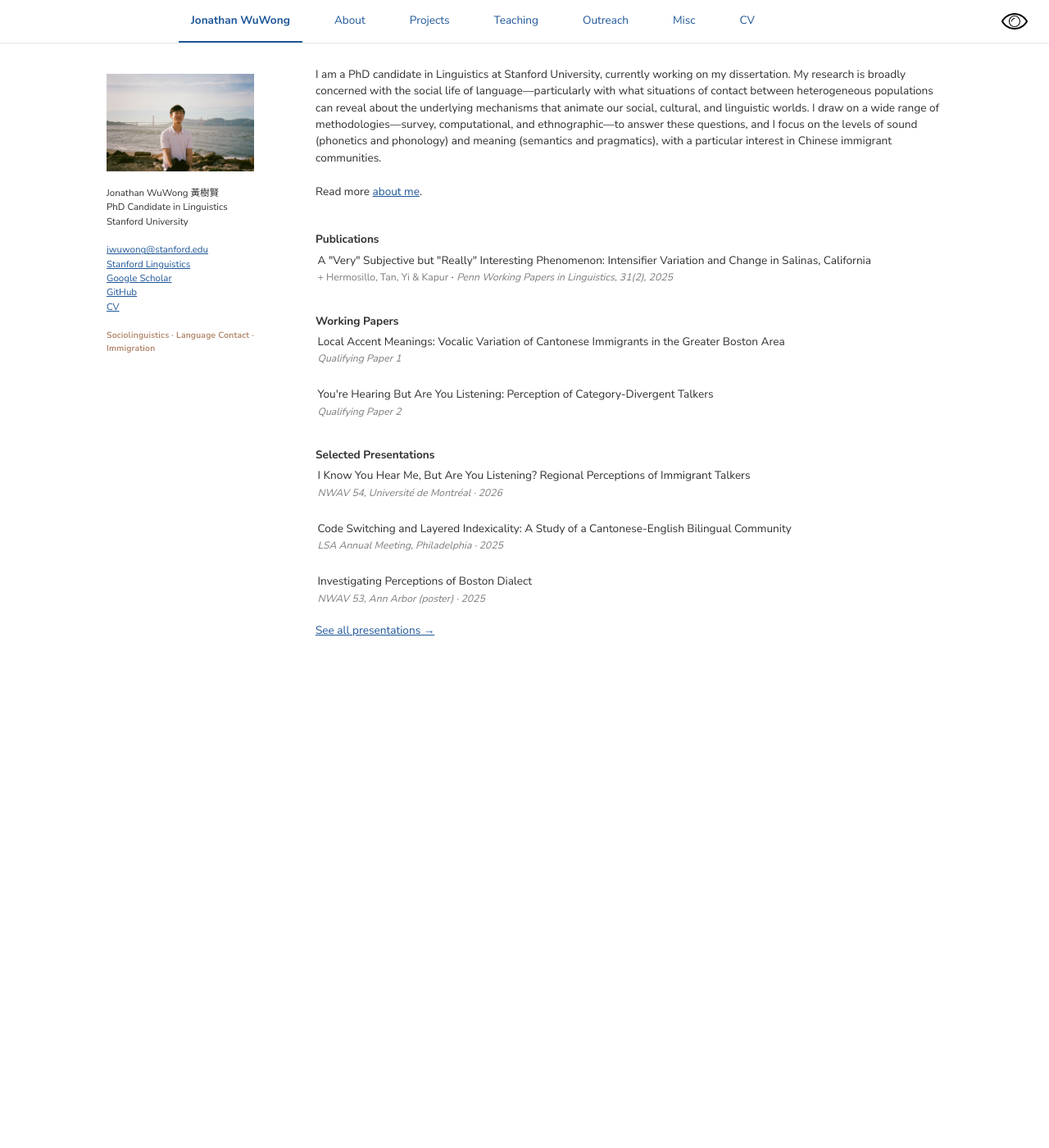
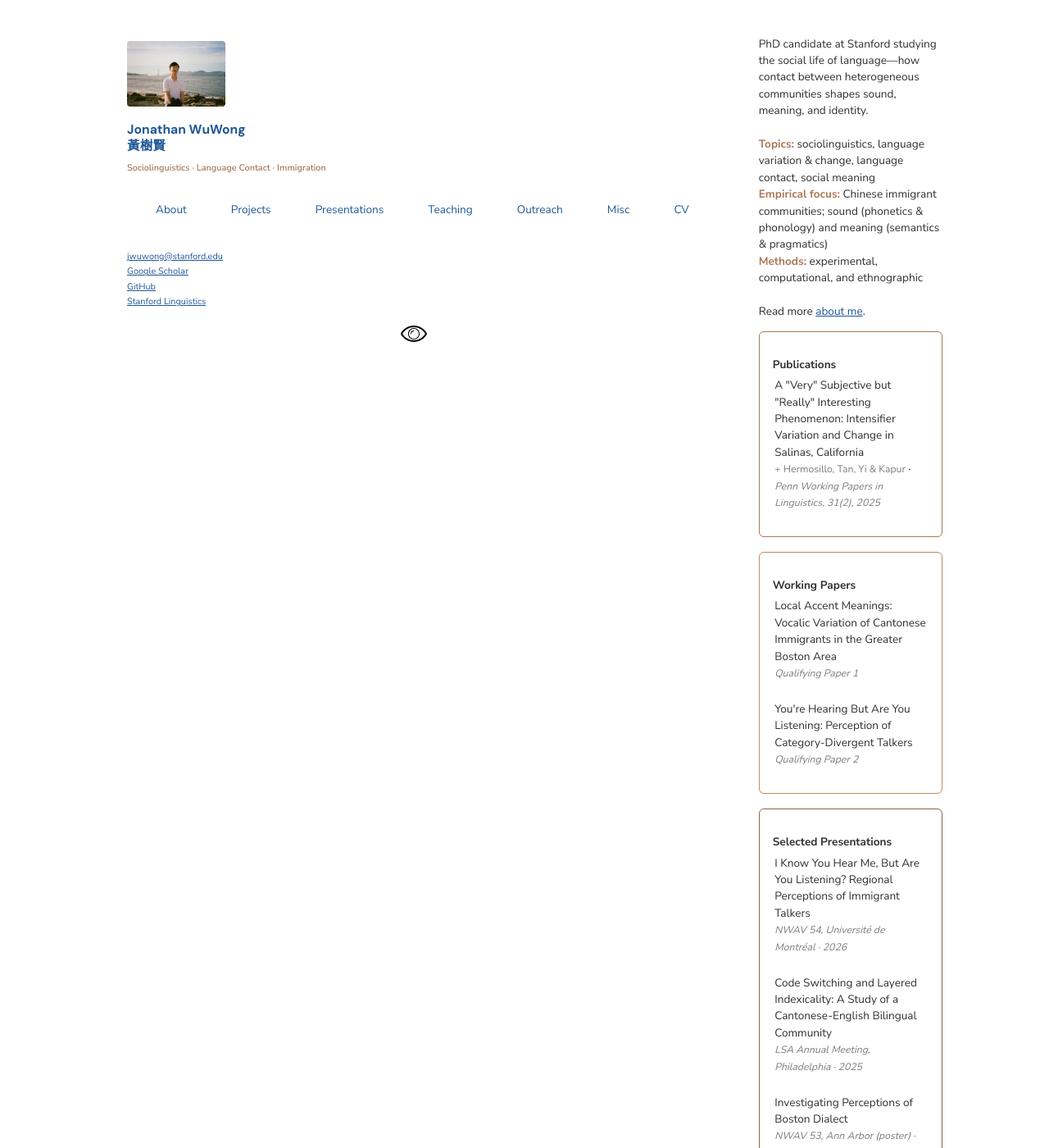
Before and after one commit to jwuwong/jwuwong.github.io, a Jekyll site: the page built from index.html, in a window 1280 px wide and 1400 px high. Shown: the whole window at 82% size. Built offline with Jekyll 4.4.1, drawn with Linux system fonts in a browser that asks for light colours; some web fonts are replaced.

Commit message:
Switch to L-shaped layout with persistent left rail

```diff
--- /dev/null
+++ b/_includes/sidebar.html
@@ -0,0 +1,42 @@
+<aside class="left-rail">
+  <div class="rail-inner">
+
+    <a href="{{ site.url }}"><img src="{{ site.url }}/images/jwuwong_headshot.jpg" class="rail-photo" alt="Jonathan WuWong"></a>
+
+    <div class="rail-name">
+      <a href="{{ site.url }}">Jonathan WuWong<br>黃樹賢</a>
+    </div>
+
+    <div class="rail-keywords">
+      Sociolinguistics &middot; Language Contact &middot; Immigration
+    </div>
+
+    <nav class="rail-nav">
+      <ul>
+        <li><a href="{{ site.url }}/about/" {% if page.url contains "/about" %}class="active"{% endif %}>About</a></li>
+        <li><a href="{{ site.url }}/projects/" {% if page.url contains "/projects" %}class="active"{% endif %}>Projects</a></li>
+        <li><a href="{{ site.url }}/presentations/" {% if page.url contains "/presentations" %}class="active"{% endif %}>Presentations</a></li>
+        <li><a href="{{ site.url }}/teaching/" {% if page.url contains "/teaching" %}class="active"{% endif %}>Teaching</a></li>
+        <li><a href="{{ site.url }}/outreach/" {% if page.url contains "/outreach" %}class="active"{% endif %}>Outreach</a></li>
+        <li><a href="{{ site.url }}/misc/" {% if page.url contains "/misc" %}class="active"{% endif %}>Misc</a></li>
+        <li><a href="{{ site.url }}/pdfs/cv_wuwong.pdf">CV</a></li>
+      </ul>
+    </nav>
+
+    <div class="rail-contact">
+      <script>
+      const e = "jwuwong" + "@" + "stanford.edu";
+      document.write(`<a href="mailto:${e}">${e}</a>`);
+      </script> <br>
+      <a href="https://scholar.google.com/citations?user=8Es-1_YAAAAJ" target="_blank" rel="noopener">Google Scholar</a> <br>
+      <a href="https://github.com/jwuwong" target="_blank" rel="noopener">GitHub</a> <br>
+      <a href="https://linguistics.stanford.edu/people/graduate-students" target="_blank" rel="noopener">Stanford Linguistics</a>
+    </div>
+
+    <button id="theme-toggle-desktop" class="theme-toggle" aria-label="Toggle dark mode">
+      <img src="{{ site.baseurl }}/images/moon-icon.svg" class="icon-moon" alt="Dark mode icon">
+      <img src="{{ site.baseurl }}/images/sun-icon.svg" class="icon-sun" alt="Light mode icon">
+    </button>
+
+  </div>
+</aside>
--- a/_layouts/default.html
+++ b/_layouts/default.html
@@ -3,18 +3,25 @@
 {% include head.html %}
 
 <body>
-	<div class="desktoponly">
-	{% unless page.exclude %}{% include header.html %}{% endunless %}
-	</div>
+  <!-- Mobile top bar (hamburger) -->
   <div class="mobileonly">
     {% unless page.exclude %}{% include header_mobile.html %}{% endunless %}
   </div>
+
+  <div class="site-wrap">
+    <!-- Persistent left rail -->
+    <div class="desktoponly">
+      {% unless page.exclude %}{% include sidebar.html %}{% endunless %}
+    </div>
+
+    <!-- Main content -->
     <main>
       <article>
         {{ content }}
       </article>
       {% include footer.html %}
     </main>
+  </div>
 </body>
 
 </html>
--- a/_sass/_layout.scss
+++ b/_sass/_layout.scss
@@ -754,3 +754,128 @@ html.dark-mode .topnav-links a.active {
     height: auto;
   }
 }
+
+
+
+/* ============================================
+   L-SHAPED LAYOUT (left rail + main content)
+   ============================================ */
+
+.site-wrap {
+  display: flex;
+  align-items: flex-start;
+  max-width: $content-width;
+  margin: 0 auto;
+}
+
+/* Left rail */
+.left-rail {
+  position: sticky;
+  top: 0;
+  flex: 0 0 230px;
+  height: 100vh;
+  overflow-y: auto;
+  padding: 30px 20px;
+  box-sizing: border-box;
+
+  /* override the old fixed full-width aside */
+  width: auto;
+  border-bottom: none;
+  box-shadow: none;
+  background: $background-color;
+}
+
+.rail-inner {
+  display: flex;
+  flex-direction: column;
+}
+
+.rail-photo {
+  max-width: 120px;
+  width: 100%;
+  height: auto;
+  border-radius: 4px;
+  margin-bottom: 12px;
+}
+
+.rail-name {
+  font-family: $heading-font;
+  font-size: 1.15em;
+  font-weight: 700;
+  line-height: 1.3;
+  margin-bottom: 8px;
+}
+.rail-name a,
+.rail-name a:visited {
+  color: $main;
+  text-decoration: none;
+}
+
+.rail-keywords {
+  color: $link-hover-color;
+  font-size: 0.8em;
+  font-weight: 600;
+  line-height: 1.5;
+  margin-bottom: 18px;
+}
+html.dark-mode .rail-keywords { color: #C89B79; }
+
+/* Vertical nav */
+.rail-nav ul {
+  list-style: none;
+  margin: 0 0 18px 0;
+  padding: 0;
+}
+.rail-nav li {
+  margin-bottom: 6px;
+}
+.rail-nav a,
+.rail-nav a:visited {
+  text-decoration: none;
+  color: $link-color;
+  font-size: 1em;
+}
+.rail-nav a:hover {
+  color: $link-hover-color;
+}
+.rail-nav a.active {
+  color: $main;
+  font-weight: 700;
+  border-left: 3px solid $main;
+  padding-left: 6px;
+  margin-left: -9px;
+}
+html.dark-mode .rail-nav a,
+html.dark-mode .rail-nav a:visited { color: #7FA8D9; }
+html.dark-mode .rail-nav a:hover { color: #C89B79; }
+html.dark-mode .rail-nav a.active {
+  color: #7FA8D9;
+  border-left-color: #7FA8D9;
+}
+
+/* Contact links */
+.rail-contact {
+  font-size: 0.8em;
+  line-height: 1.7;
+  margin-bottom: 18px;
+}
+
+/* Main content sits to the right */
+.site-wrap main {
+  flex: 1 1 auto;
+  min-width: 0;
+  padding: 30px 15px 0 30px;
+  max-width: none;
+  margin: 0;
+}
+
+/* home bio labels */
+.home-bio strong { color: $link-hover-color; }
+html.dark-mode .home-bio strong { color: #C89B79; }
+
+/* Mobile: hide rail, stack */
+@media (max-width: 900px) {
+  .site-wrap { flex-direction: column; }
+  .left-rail { display: none; }   /* mobile uses the hamburger header instead */
+  .site-wrap main { padding: 20px 15px; width: 100%; }
+}
--- a/index.html
+++ b/index.html
@@ -1,48 +1,29 @@
 ---
 # Feel free to add content and custom Front Matter to this file.
-# To modify the layout, see https://jekyllrb.com/docs/themes/#overriding-theme-defaults
-
 layout: default
 ---
 
-<div class="profile">
-  <!-- LEFT: photo + intro text underneath -->
-  <div class="profile-left">
-    <img src="{{ site.url }}/images/jwuwong_headshot.jpg" width="100" alt="Jonathan WuWong">
-    <p class="profile-intro">
-    Jonathan WuWong 黃樹賢 <br>
-    PhD Candidate in Linguistics <br> Stanford University <br><br>
+<p class="home-bio">
+PhD candidate at Stanford studying the social life of language—how contact between heterogeneous communities shapes sound, meaning, and identity.
+<br><br>
+<strong>Topics:</strong> sociolinguistics, language variation &amp; change, language contact, social meaning <br>
+<strong>Empirical focus:</strong> Chinese immigrant communities; sound (phonetics &amp; phonology) and meaning (semantics &amp; pragmatics) <br>
+<strong>Methods:</strong> experimental, computational, and ethnographic
+<br><br>
+Read more <a href="{{ site.url }}/about/">about me</a>.
+</p>
 
-    <script>
-    const e = "jwuwong" + "@" + "stanford.edu";
-    document.write(`<a href="mailto:${e}">${e}</a>`);
-    </script> <br>
-    <a href="https://linguistics.stanford.edu/people/graduate-students" target="_blank" rel="noopener">Stanford Linguistics</a> <br>
-    <a href="https://scholar.google.com/citations?user=8Es-1_YAAAAJ" target="_blank" rel="noopener">Google Scholar</a> <br>
-    <a href="https://github.com/jwuwong" target="_blank" rel="noopener">GitHub</a> <br>
-    <a href="{{ site.url }}/pdfs/cv_wuwong.pdf">CV</a> <br>
-    <br>
-    <span class="keywords">Sociolinguistics &middot; Language Contact &middot; Immigration</span>
-    </p>
-  </div>
-
-  <!-- RIGHT: everything else on the homepage -->
-  <div class="profile-right">
-  	I am a PhD candidate in Linguistics at Stanford University, currently working on my dissertation. My research is broadly concerned with the social life of language—particularly with what situations of contact between heterogeneous populations can reveal about the underlying mechanisms that animate our social, cultural, and linguistic worlds. I draw on a wide range of methodologies—survey, computational, and ethnographic—to answer these questions, and I focus on the levels of sound (phonetics and phonology) and meaning (semantics and pragmatics), with a particular interest in Chinese immigrant communities. <br><br>
-
-    Read more <a href="{{ site.url }}/about/">about me</a>. <br><br>
-
-
+<div class="section-box box-pubs">
 <h4 style="margin-bottom: -0.0rem;">Publications</h4>
 
 <div class="paperblock">
 A "Very" Subjective but "Really" Interesting Phenomenon: Intensifier Variation and Change in Salinas, California
 <br> <span class="coauthors">+ Hermosillo, Tan, Yi &amp; Kapur</span> &middot; <span class="journal">Penn Working Papers in Linguistics, 31(2), 2025</span>
 </div>
+</div>
 
-<p><p>
-
-<h4 style="margin-bottom: -0.0rem; margin-top:1.75rem">Working Papers</h4>
+<div class="section-box box-working">
+<h4 style="margin-bottom: -0.0rem;">Working Papers</h4>
 
 <div class="paperblock">
 Local Accent Meanings: Vocalic Variation of Cantonese Immigrants in the Greater Boston Area
@@ -53,10 +34,10 @@ Local Accent Meanings: Vocalic Variation of Cantonese Immigrants in the Greater
 You're Hearing But Are You Listening: Perception of Category-Divergent Talkers
 <br> <span class="journal">Qualifying Paper 2</span>
 </div>
+</div>
 
-<p><p>
-
-<h4 style="margin-bottom: -0.0rem; margin-top:1.75rem">Selected Presentations</h4>
+<div class="section-box box-talks">
+<h4 style="margin-bottom: -0.0rem;">Selected Presentations</h4>
 
 <div class="paperblock">
 I Know You Hear Me, But Are You Listening? Regional Perceptions of Immigrant Talkers
@@ -73,9 +54,5 @@ Investigating Perceptions of Boston Dialect
 <br> <span class="journal">NWAV 53, Ann Arbor (poster) &middot; 2025</span>
 </div>
 
-<p>
-<a href="{{ site.url }}/presentations/">See all presentations →</a>
-</p>
-
-  </div>
+<p><a href="{{ site.url }}/presentations/">See all presentations →</a></p>
 </div>
```
Lines whose indentation alone changed are shown as unchanged.
